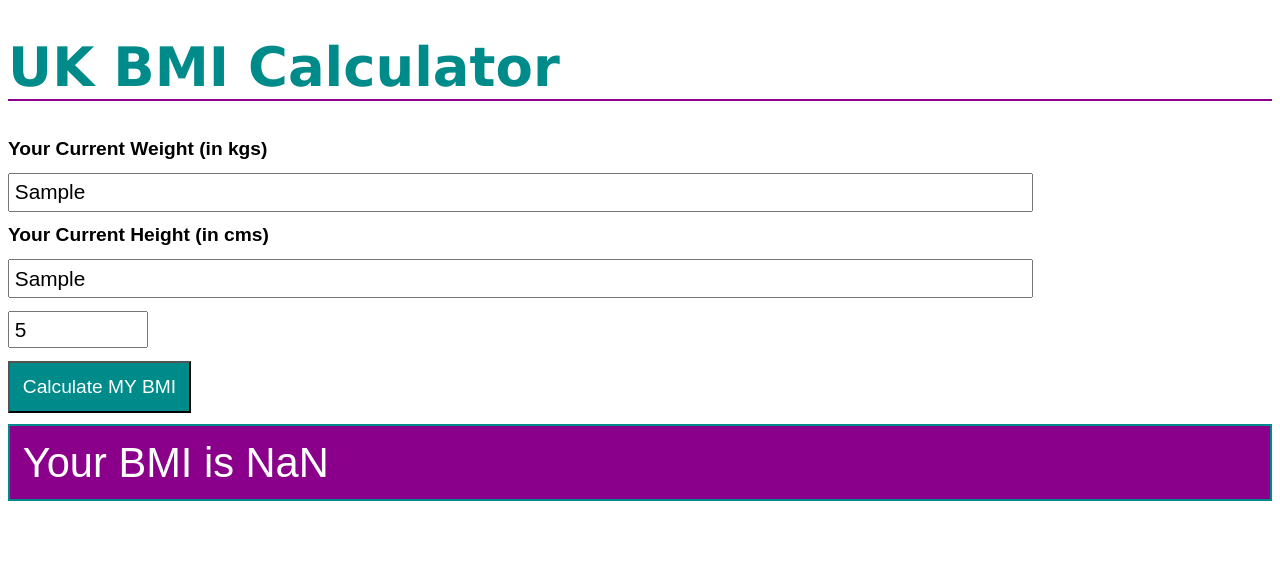
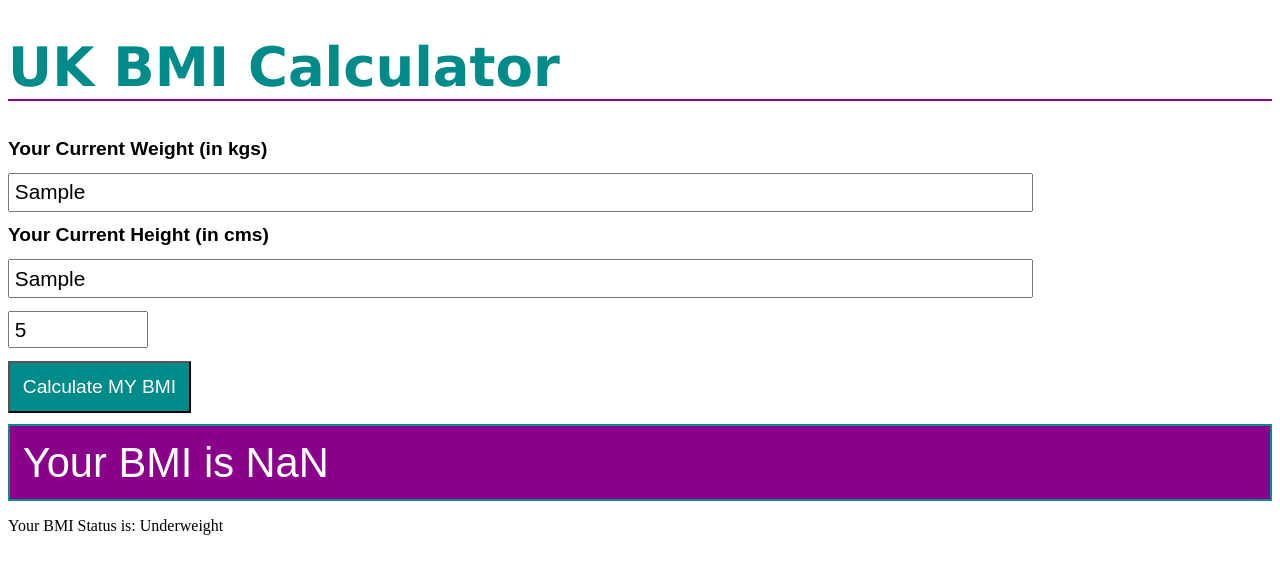
Before and after one commit to amcglen/BMI-Calculator, a plain HTML site: page index.html in a window 1280 px wide. Both pictures are taken after typing "Sample", "Sample", "5" into the empty fields and a click on the button "Calculate MY BMI". Drawn offline with Linux system fonts and the light colour scheme.

Commit message:
Added the BMI Status condition

```diff
--- a/index.html
+++ b/index.html
@@ -22,13 +22,33 @@
           let age = document.getElementById('bmiAge').value;
           let BMIValue = weight/Math.pow(height, 2);
 
-          console.log(`height: ${height}, weight: ${weight}, age: ${age}, BMI: ${BMIValue.toFixed(2)}`);
+          let bmiStatus = BMIStatus(BMIValue);
+
+          console.log(`height: ${height}, weight: ${weight}, age: ${age}, BMI: ${BMIValue.toFixed(2)}, Status: ${bmiStatus}`);
           document.getElementById('BMI_result').innerText = "Your BMI is " + BMIValue.toFixed(2);
+          document.getElementById('BMI_status').innerText = "Your BMI Status is: " + bmiStatus;
 
+        }
+
+        function BMIStatus(bmiValue){
+          if(bmiValue >= 30){
+            return "Obese";
+          }
+          else if(bmiValue >= 25){
+            return "Overweight";
+          }
+          else if(bmiValue >= 18.5){
+            return "Healthy Weight";
+          }else{
+            return "Underweight";
+          }
         }
       </script>
       <input class="submitButton" type="button" value="Calculate MY BMI" onclick="calculateBMI()" />
-      <div id="BMI_result"></div>
+      <div >
+        <p id="BMI_result"></p>
+        <p id="BMI_status"></p>
+      </div>
     </form>
     <script src="script.js"></script>
   </body>
```
